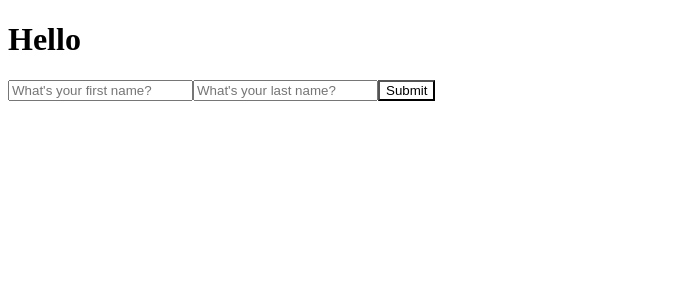
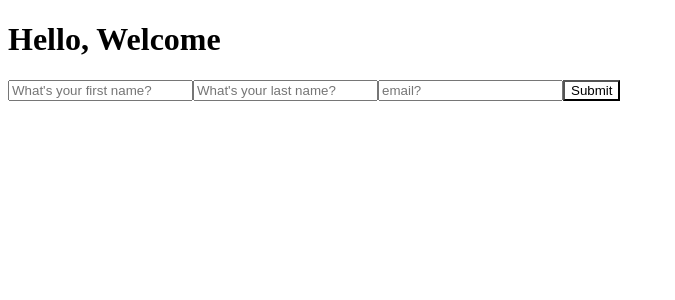
Before and after one commit to Coding-major/react-practise, a React (Create React App) app: page / in a window 1280 px wide. Shown: the top 300 px of the page, without its empty margins (0-675 px from the left). Built offline with nearby package versions, Linux system fonts and the light colour scheme; the HTML template or start-up script is replaced by a standard one.

Commit message:
three inputs with the same function on submit

```diff
--- a/src/components/App.jsx
+++ b/src/components/App.jsx
@@ -3,10 +3,11 @@ import React, {useState} from "react";
 function App() {
 
     const [BgColor, setBgColor] = useState(false)
-    const [name, setName] = useState(
+    const [contact, setContact] = useState(
         {
             firstName: "",
-            lastName: ""
+            lastName: "",
+            email: ""
         }
     );
     const [newName, setNewName] = useState("")
@@ -23,16 +24,24 @@ function App() {
     function nameFunction(event) {
         var {name, value} = event.target
 
-        setName((previousValue) => {
-            if(name === "fname") {
+        setContact((previousValue) => {
+            if (name === 'fname') {
                 return {
                     firstName: value,
-                    lastName: previousValue.lastName
+                    lastName: previousValue.lastName,
+                    email: previousValue.email
                 }
-            } else if(name === 'lname') {
+            } else if (name === "lname") {
                 return {
                     firstName: previousValue.firstName,
-                    lastName: value
+                    lastName: value,
+                    email: previousValue.email
+                }
+            } else if (name === "email") {
+                return {
+                    firstName: previousValue.firstName,
+                    lastName: previousValue.lastName,
+                    email: value
                 }
             }
         })
@@ -41,7 +50,7 @@ function App() {
     }
 
     function theFunction(event) {
-        setNewName(name)
+        setNewName(contact)
         // if(name === "") {
         //     setNewName("")
         // } else {
@@ -52,13 +61,12 @@ function App() {
 
     return (
         <div className="container">
-
-            {/* <h1>{newName === "" ? "Hello" : `Hello, ${newName}`}</h1> */}
-            {newName ? <h1>Hello, ({newName.firstName} {newName.lastName})</h1> : <h1>Hello</h1>}
-            {/* <h1>Hello {firstName} {lastName}</h1> */}
             <form onSubmit={theFunction}>
-                <input name="fname" onChange={nameFunction} type="text" placeholder="What's your first name?" />
-                <input name="lname" onChange={nameFunction} type="text" placeholder="What's your last name?" />
+                {newName.firstName || newName.lastName ? <h1>Hello, {newName.firstName} {newName.lastName}</h1> : <h1>Hello, Welcome</h1>}
+                <p>{newName.email}</p>
+                <input name="fname" onChange={nameFunction} type="text" placeholder="What's your first name?" value={newName.firstName}/>
+                <input name="lname" onChange={nameFunction} type="text" placeholder="What's your last name?" value={newName.lastName}/>
+                <input name="email" type="text" onChange={nameFunction} placeholder="email?" value={newName.email} />
                 <button
                     style={{backgroundColor: BgColor ? "black" : "white"}}
                     onMouseOver={changeBgColor}
```
